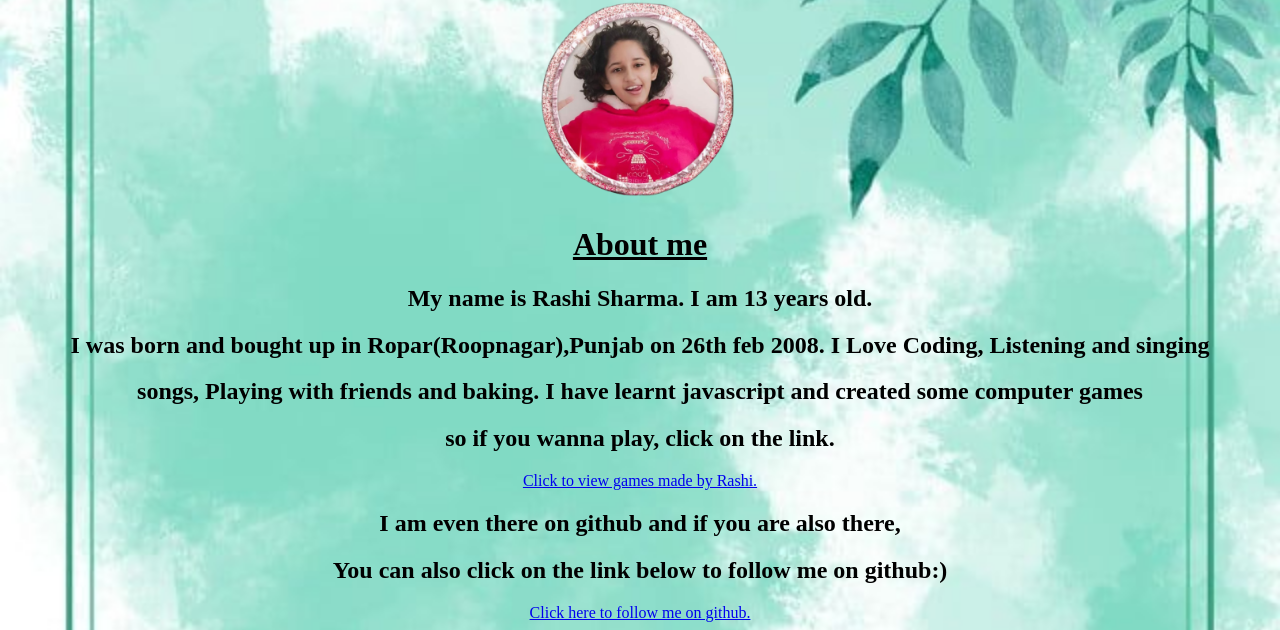
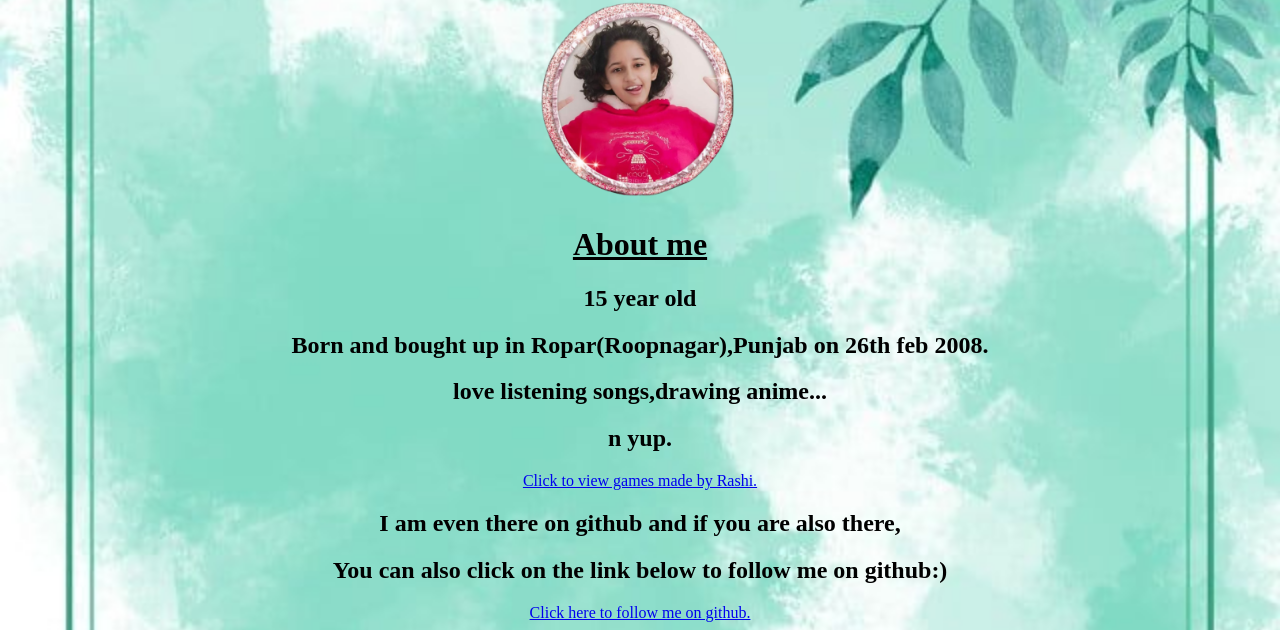
Before and after one commit to rax-xoxo/MY-OWN-WEBSITE, a plain HTML site: page index.html in a window 1280 px wide. Shown: the part 213-843 px from the top of the page. Drawn offline with Linux system fonts and the light colour scheme.

Commit message:
Update index.html

```diff
--- a/index.html
+++ b/index.html
@@ -30,10 +30,10 @@
     <img src="rashi2.png" width="200px" height="200" >
     <br>
     <h1><u>About me</u></h1>
-    <h2>My name is Rashi Sharma. I am 13 years old.</h2>
-    <h2>I was born and bought up in Ropar(Roopnagar),Punjab on 26th feb 2008. I Love Coding, Listening and singing </h2>
-    <h2> songs, Playing with friends and baking. I have learnt javascript and created some computer games</h2>
-    <h2> so if you wanna play, click on the link.</h2>
+    <h2>15 year old</h2>
+    <h2>Born and bought up in Ropar(Roopnagar),Punjab on 26th feb 2008.</h2>
+    <h2>love listening songs,drawing anime...</h2>
+    <h2> n yup.</h2>
     <div class="link">
       <a href="games.html">Click to view games made by Rashi.</a>
     </div>
```
